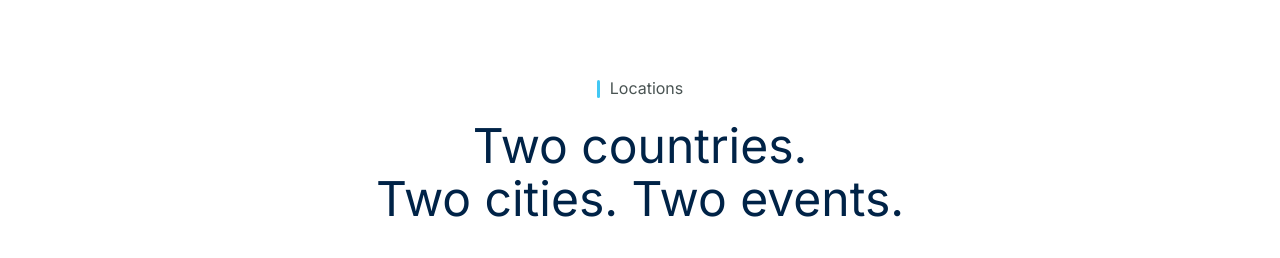
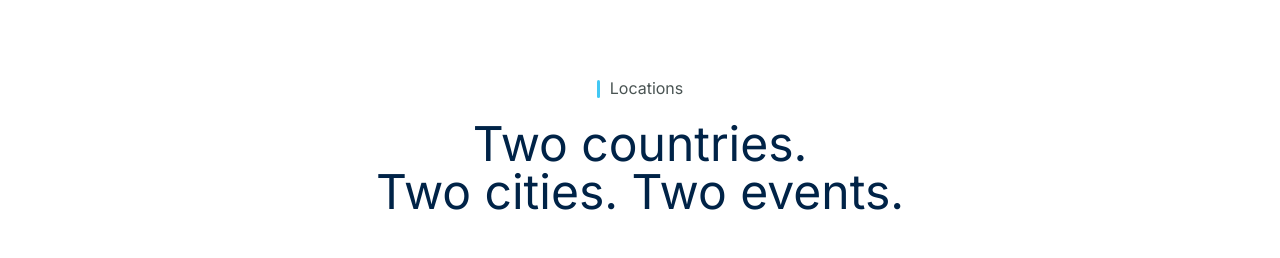
Before and after one commit to ola-fakomi/bs-innnovative, a plain HTML site: page events.html in a window 1280 px wide. Shown: the part 1280-1538 px from the top of the page. Drawn offline with Linux system fonts and the light colour scheme; grey boxes are pictures that could not be loaded; a web font is replaced by a local one.

Commit message:
Fix locations h2 line-height to 100%
Co-Authored-By: Claude Sonnet 4.6 <noreply@anthropic.com>

```diff
--- a/events.html
+++ b/events.html
@@ -283,7 +283,7 @@
     .ev-locations h2 {
       font-family: 'Gilroy-SemiBold', 'Inter', system-ui, sans-serif;
       font-size: 48px; font-weight: 400;
-      line-height: 1.1; letter-spacing: 0;
+      line-height: 1; letter-spacing: 0;
       color: var(--dark-blue);
       text-align: center; margin: 0 0 44px;
     }
```
